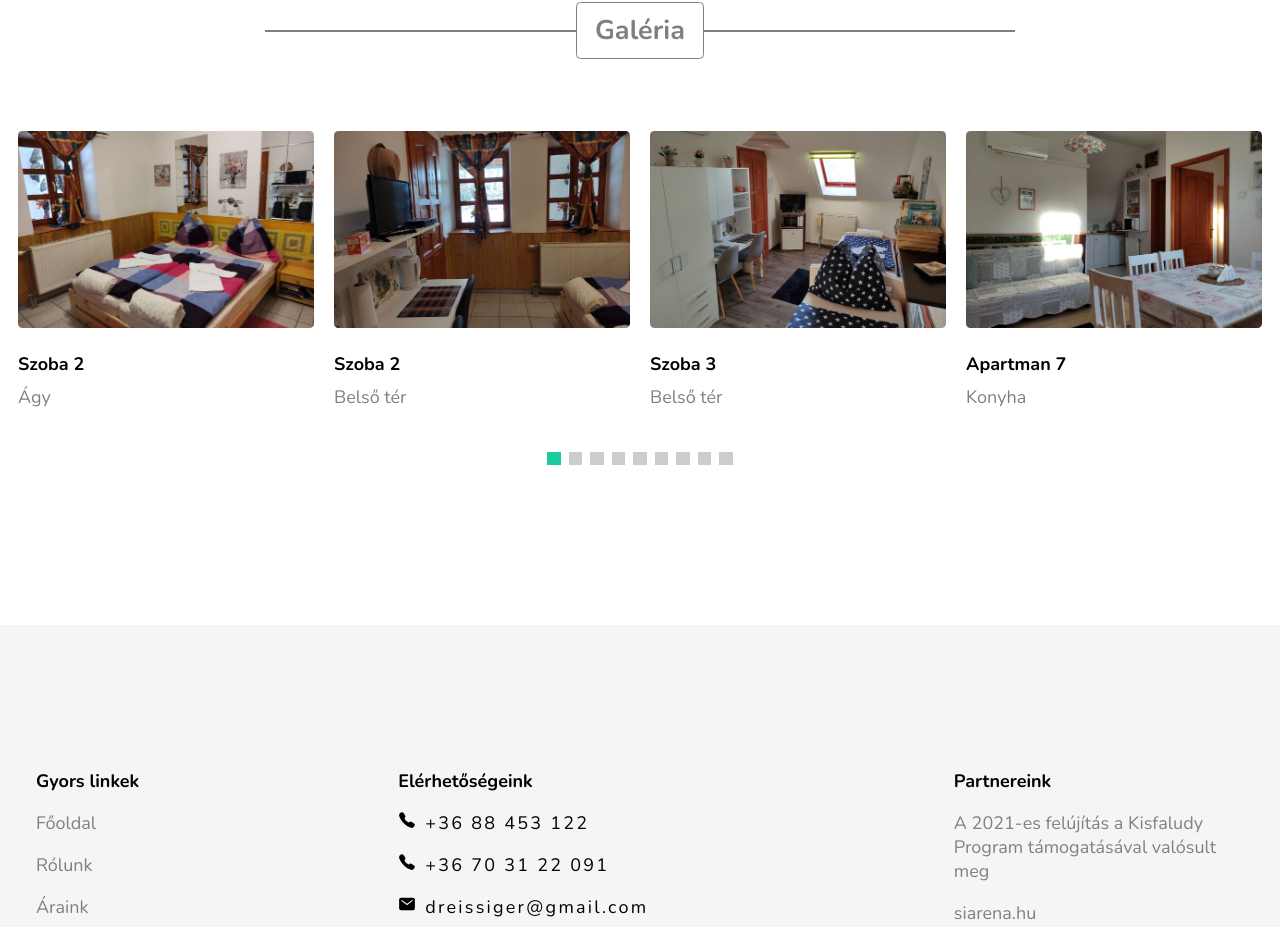
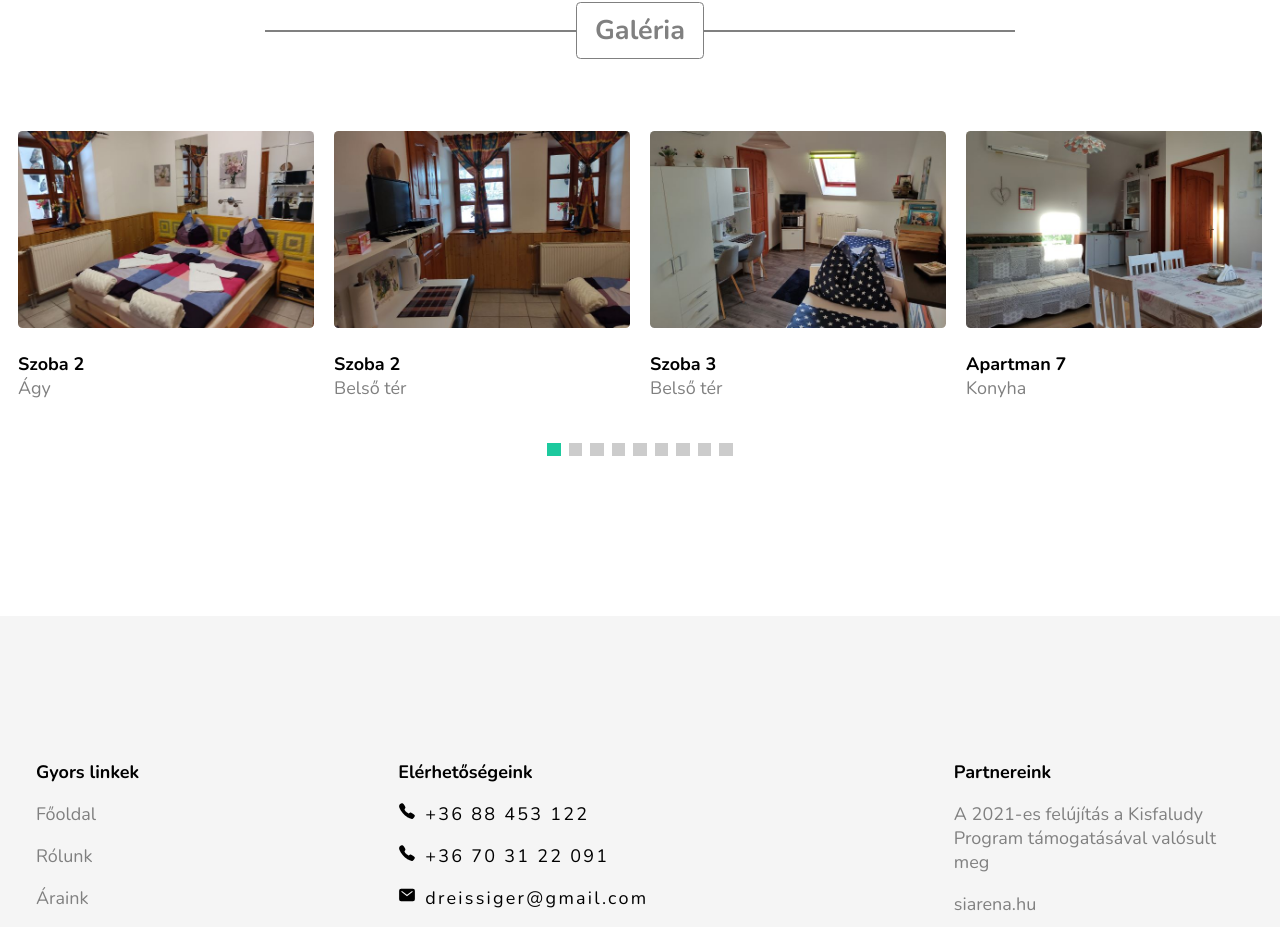
Before and after one commit to xdevtomix/bakonyi, a React (Vite) app: page / in a window 1280 px wide. Shown: the part 5599-6526 px from the top of the page. Built offline with nearby package versions, Linux system fonts and the light colour scheme; no server answers.

Commit message:
gallery margin change

```diff
--- a/src/components/Gallery.jsx
+++ b/src/components/Gallery.jsx
@@ -134,7 +134,7 @@ const SwiperContainer = styled.div`
 `;
 
 const SlideItem = styled.div`
-    padding-bottom: 3rem;
+    padding-bottom: 4rem;
 
     img {
         width: 100%;
@@ -148,12 +148,10 @@ const SlideItem = styled.div`
         font-size: 1rem;
         font-weight: bold;
         color: var(--night);
-        margin-bottom: 0.5rem;
     }
 
     p {
         font-size: 1rem;
         color: var(--light-night);
-        margin-bottom: 1rem;
     }
 `;
```
